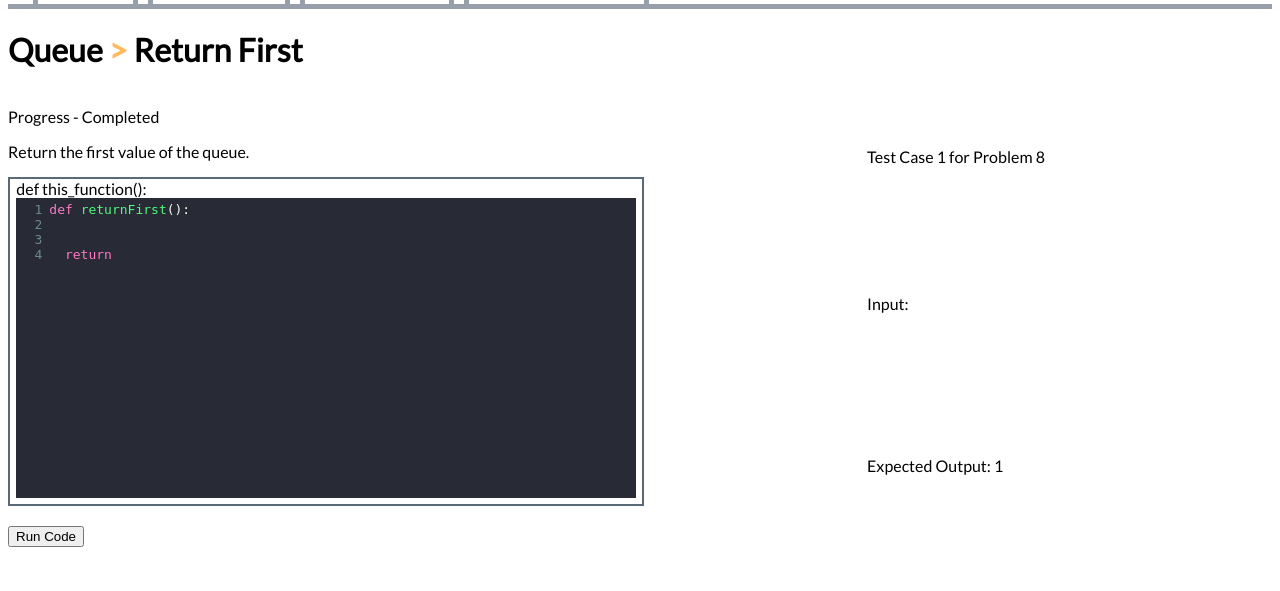
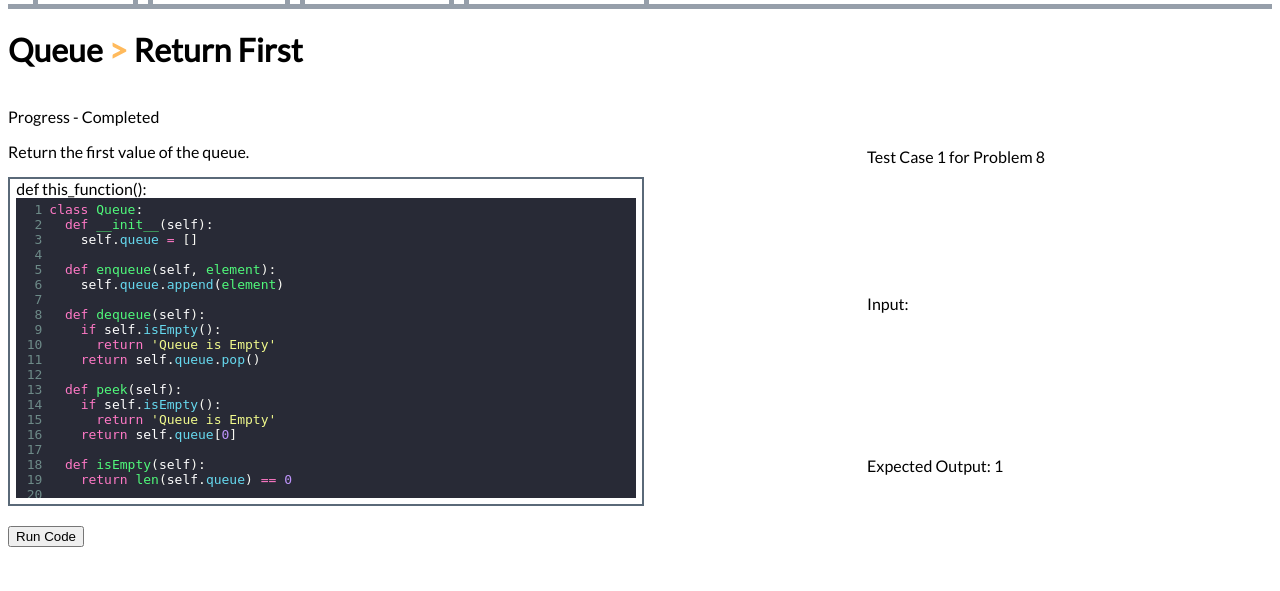
Before and after one commit to AlexanderDacunha/IA, a Flask app: a page that uses website/templates/problemset_base.html in a window 1280 px wide. Shown: the part 167-758 px from the top of the page. Run offline with Flask 3, Linux system fonts and the light colour scheme; a user stored in the database is signed in.

Commit message:
Making starter data structures

```diff
--- a/website/models.py
+++ b/website/models.py
@@ -41,7 +41,7 @@ class Problems(db.Model):
     difficulty = db.Column(db.String(80), nullable=False)
 
     users = db.relationship('User', secondary='user_progress', back_populates='problems', lazy='dynamic')
-    user_progress = db.relationship('Progress', back_populates='problem', lazy='dynamic')
+    user_progress = db.relationship('Progress', back_populates='problem', lazy='dynamic', cascade="all, delete-orphan")
 
     category_id = db.Column(db.Integer, db.ForeignKey('problem_categories.id'), nullable=False)
     category = db.relationship('ProblemCategory', backref=db.backref('problem_set', lazy=True), overlaps='problems')
--- a/website/problems.py
+++ b/website/problems.py
@@ -10,7 +10,7 @@ problems = Blueprint('problems', __name__)
 @problems.route("/<category_name>")
 @login_required
 def category_page(category_name):
-    # Find the category by name, ignoring if the name is uppercase or lowercase.
+    # Find the category by name, using .ilike to ignore if the name is uppercase or lowercase.
     category = ProblemCategory.query.filter(ProblemCategory.name.ilike(category_name)).first_or_404()
 
     # Get all problems under this category.
@@ -66,6 +66,7 @@ def problem_view(problem_id, category_name):
 def solve_problem(problem_id, category_name):
     problem = Problems.query.get_or_404(problem_id)
     test_cases = TestCases.query.filter_by(Problem_ID=problem_id).all()
+    progress = Progress.query.filter_by(User_ID=current_user.id, Problem_ID=problem.id).first()
 
     testCaseInput = []
     testCaseOutput = []
@@ -102,10 +103,11 @@ def solve_problem(problem_id, category_name):
 
     if passed and len(testCaseInput) > 0:
         flash(f'You Completed this Problem', 'success')
+        progress.completed = True
+        db.session.commit()
 
     else:
         flash("keep working on it", 'error')
-
 
     #print(userCode)
 
--- a/website/templates/problemset_base.html
+++ b/website/templates/problemset_base.html
@@ -2,9 +2,7 @@
 
 
 {% block content %}
-    <h1><a href="{{url_for('problemsets_blueprint.category_page', category_name=categoryName)}}" class="problemsetName">{% block problemsetName %} {{categoryName}} {% endblock %}</a> <span class="gold">></span> {% block problemName %}{{ problem.problemName }}{% endblock %}</h1>
-
-
+    <h1><a href="{{url_for('problemsets_blueprint.category_page', category_name=categoryName)}}" class="problemsetName">{% block problemsetName %} <span id="catName">{{categoryName}}</span> {% endblock %}</a> <span class="gold">></span> {% block problemName %}{{ problem.problemName }}{% endblock %}</h1>
 
     <div class="row">
 
@@ -70,9 +68,25 @@
 
         autoResize();
 
+        let categoryName = document.getElementById("catName").innerHTML
+        console.log(categoryName)
 
         let func = document.getElementsByClassName('hidden')[0].innerHTML
-        Editor.setValue("def " + func + "\n" + "  " + "\n  \n" + "  return ")
+
+        if(categoryName === "Linked List"){
+            Editor.setValue("class Node: \n  def __init__(self, data): \n    self.data = data \n    self.next = None\n\n\nnode1 = Node(1)\nnode2 = Node(2)\nnode3 = Node(3)\nnode4 = Node(4)\n\nnode1.next = node2\nnode2.next = node3\nnode3.next = node4\n" + "\ndef " + func + "\n" + "  " + "\n  \n" + "  return ")
+        }
+        else if(categoryName === "Queue"){
+            Editor.setValue("class Queue: \n  def __init__(self):\n    self.queue = []\n\n  def enqueue(self, element):\n    self.queue.append(element)\n\n  def dequeue(self):\n    if self.isEmpty():\n      return 'Queue is Empty'\n    return self.queue.pop()\n\n  def peek(self):\n    if self.isEmpty():\n      return 'Queue is Empty' \n    return self.queue[0]\n\n  def isEmpty(self):\n    return len(self.queue) == 0\n\n  def size(self):\n    return len(self.queue)\n\nmyQueue = Queue()\n\nmyQueue.enqueue(1)\nmyQueue.enqueue(2)\nmyQueue.enqueue(3)\n"  + "\ndef " + func + "\n" + "  " + "\n  \n" + "  return ")
+        }
+        else if(categoryName === "Tree"){
+            Editor.setValue("class TreeNode: \n  def __init__(self, data):\n    self.data = data\n    self.right = None\n    self.left = None\n\nroot = TreeNode(1)\nnodeA = TreeNode(2)\nnodeB = TreeNode(5)\nnodeC = TreeNode(3)\nnodeD = TreeNode(4)\nnodeE = TreeNode(6)\nnodeF = TreeNode(7)\nnodeG = TreeNode(8)\n\nroot.left = nodeA\nroot.right = nodeB\n\nnodeA.left = nodeC\nnodeA.right = nodeD\n\nnodeB.left = nodeE\nnodeB.right = nodeF\n\nnodeF.left = nodeG\n" + "\ndef " + func + "\n" + "  " + "\n  \n" + "  return ")
+        }
+        else if(categoryName === "Stack"){
+            Editor.setValue("class Stack: \n  def __init__(self):\n    self.stack = []\n\n  def push(self, element):\n    self.stack.append(element)\n\n  def pop(self):\n    if self.isEmpty():\n      return 'Stack is Empty'\n    return self.stack.pop()\n\n  def peek(self):\n    if self.isEmpty():\n      return 'Stack is Empty' \n    return self.stack[-1]\n\n  def isEmpty(self):\n    return len(self.stack) == 0\n\n  def size(self):\n    return len(self.stack)\n\nmyStack = Stack()\n\nmyStack.push(1)\nmyStack.push(2)\nmyStack.push(3)\n"  + "\ndef " + func + "\n" + "  " + "\n  \n" + "  return ")
+        }
+
+
 
     </script>
 
```
Also changed, not shown: instance/users.db.
